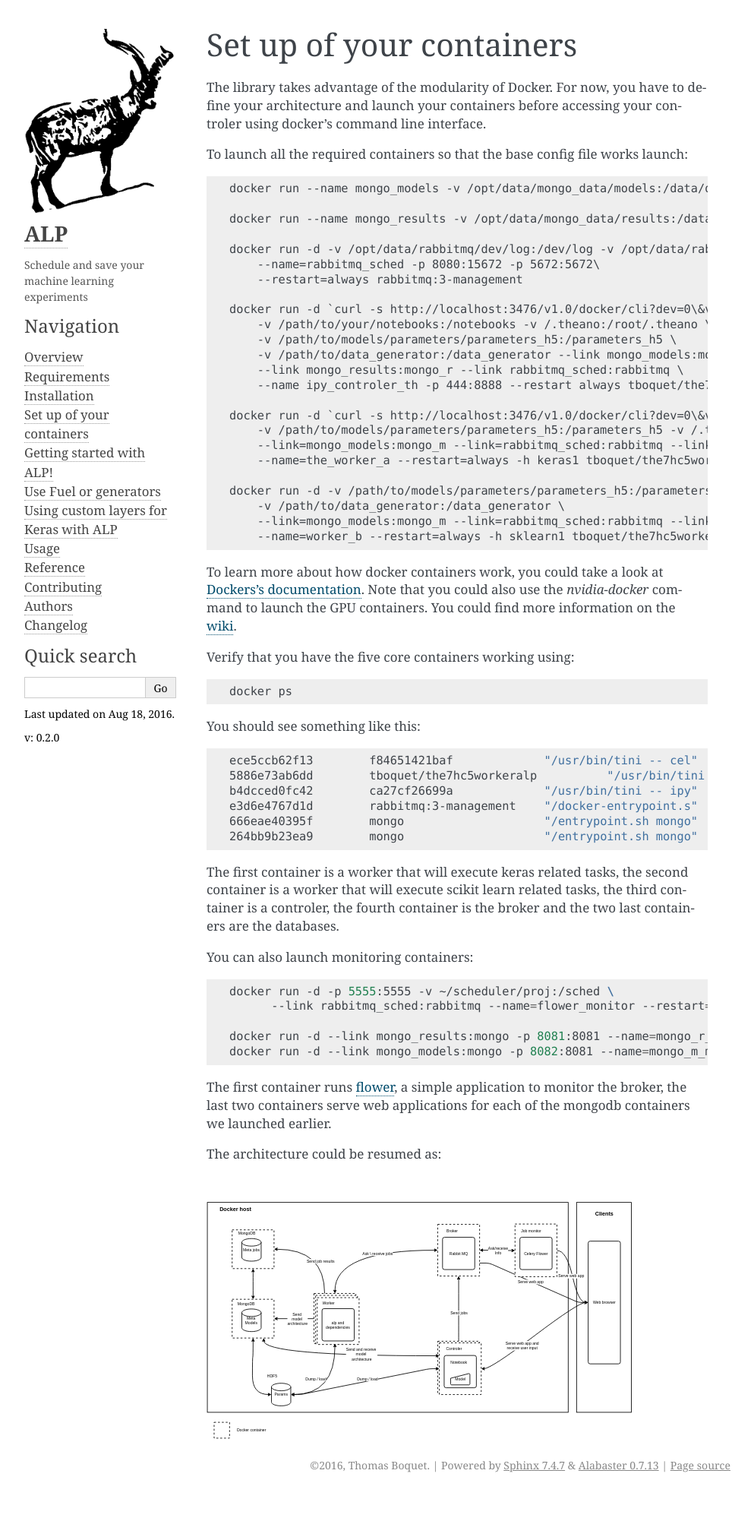
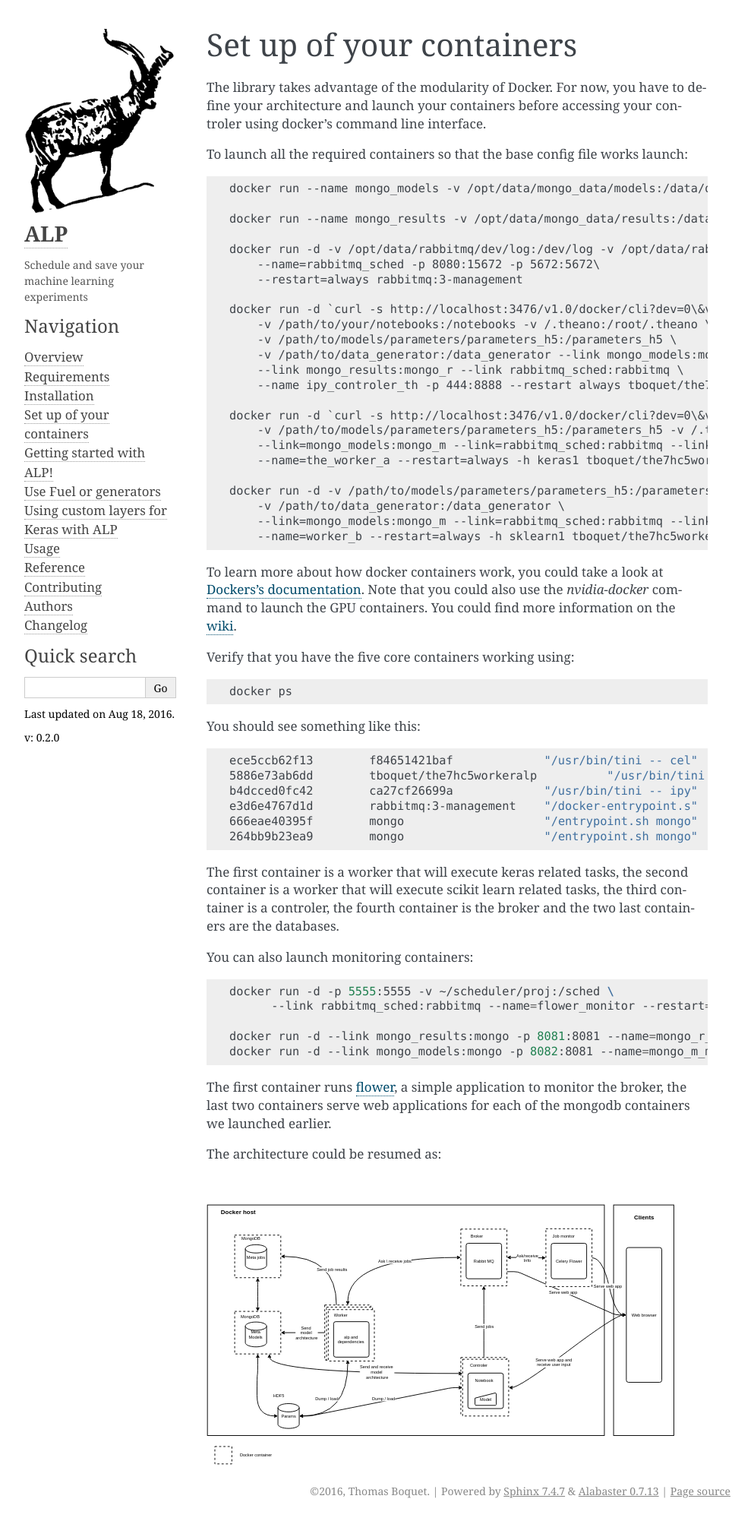
Before and after one commit to tboquet/python-alp, a Sphinx documentation site: the page built from docs/dockersetup.rst, in a window 1280 px wide. Shown: the whole page at 76% size, without its empty margins (148-1141 px from the left). Built offline with Sphinx 7.4.7, drawn with Linux system fonts in a browser that asks for light colours; before the commit the page ends 1968 px from its top, so only the background shows below that.

Commit message:
* style + size

```diff
--- a/docs/dockersetup.rst
+++ b/docs/dockersetup.rst
@@ -70,7 +70,7 @@ The first container runs flower_, a simple application to monitor the broker, th
 The architecture could be resumed as:
 
 .. image:: _static/architecture.svg
-            :width: 600
+            :width: 700
 
 
 .. _flower: http://flower.readthedocs.io/en/latest/
```
Also changed, not shown: 1 other file.
